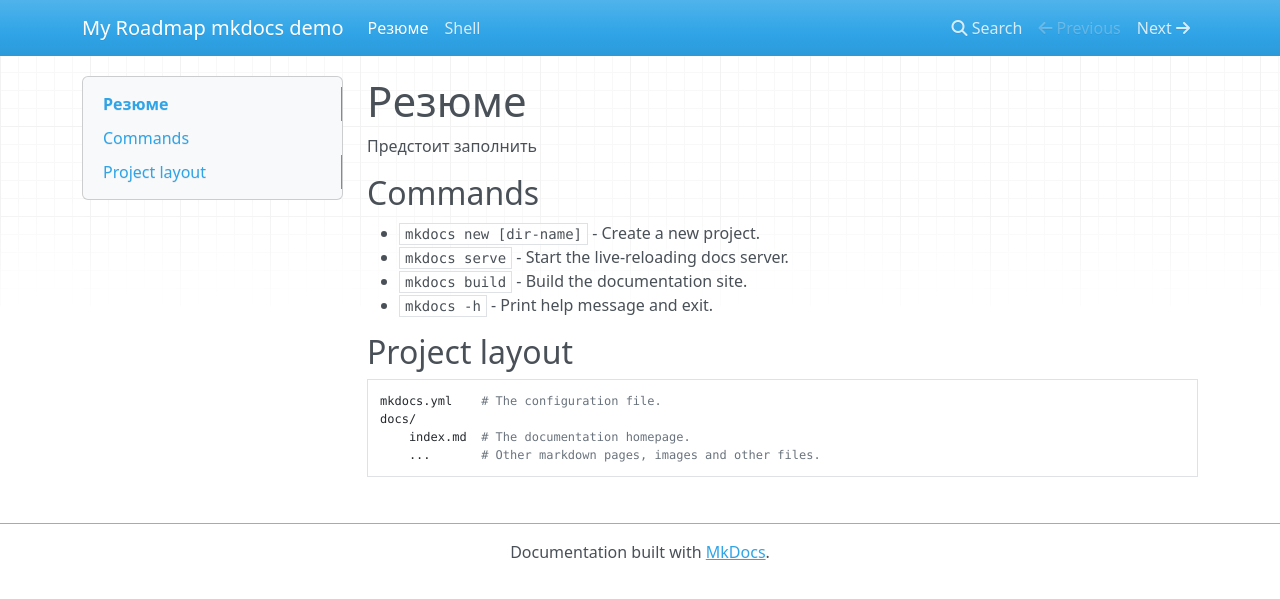
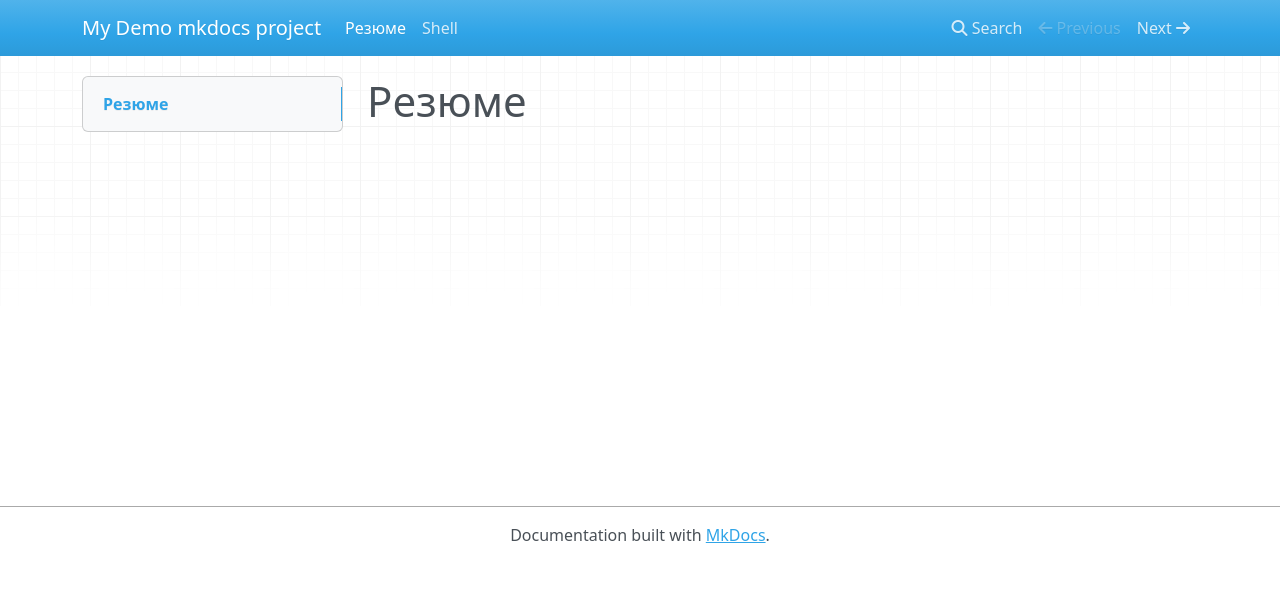
Before and after one commit to Stas-Nizhelskiy/mkdocs-demo1, an MkDocs documentation site: the page built from docs/index.md, in a window 1280 px wide. Shown: the top 599 px of the page. Built offline with MkDocs 1.6.1, drawn with Linux system fonts in a browser that asks for light colours; nearby versions of some CDN libraries.

Commit message:
Initial commit

```diff
--- a/docs/index.md
+++ b/docs/index.md
@@ -1,17 +1 @@
 # Резюме
-Предстоит заполнить
-
-
-## Commands
-
-* `mkdocs new [dir-name]` - Create a new project.
-* `mkdocs serve` - Start the live-reloading docs server.
-* `mkdocs build` - Build the documentation site.
-* `mkdocs -h` - Print help message and exit.
-
-## Project layout
-
-    mkdocs.yml    # The configuration file.
-    docs/
-        index.md  # The documentation homepage.
-        ...       # Other markdown pages, images and other files.
--- a/mkdocs.yml
+++ b/mkdocs.yml
@@ -1,9 +1,9 @@
-site_name: My Roadmap mkdocs demo
+site_name: My Demo mkdocs project
 site_url: https://Stas-Nizhelskiy.github.io/mkdocs-demo1/
 theme:
   name: mkdocs
   site_author: Stanislav Nizhelskiy
-  copyright: Stanislav Nizhelskiy, Roadmap, 2025
+  copyright: Stanislav Nizhelskiy, Demo, 2025
   markdown_extensions:
   - admonition
   - pymdownx.details
```
